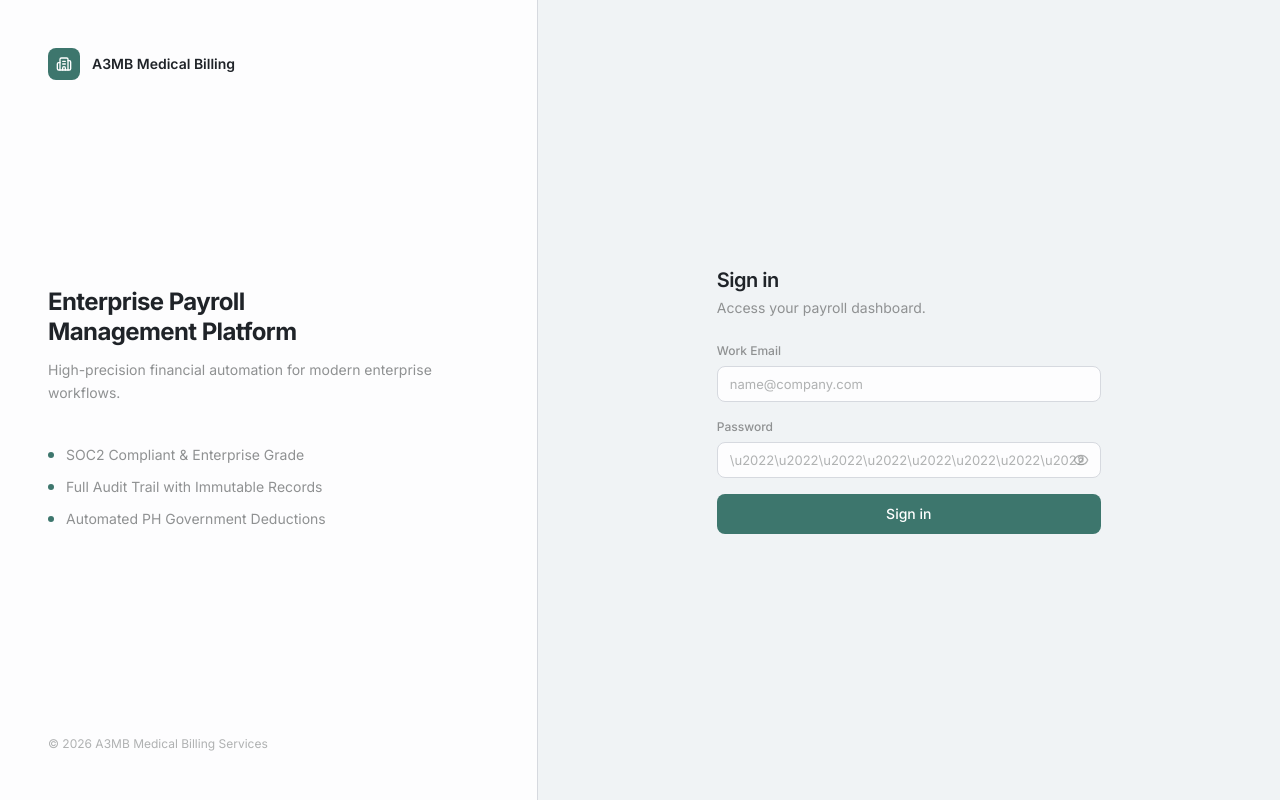
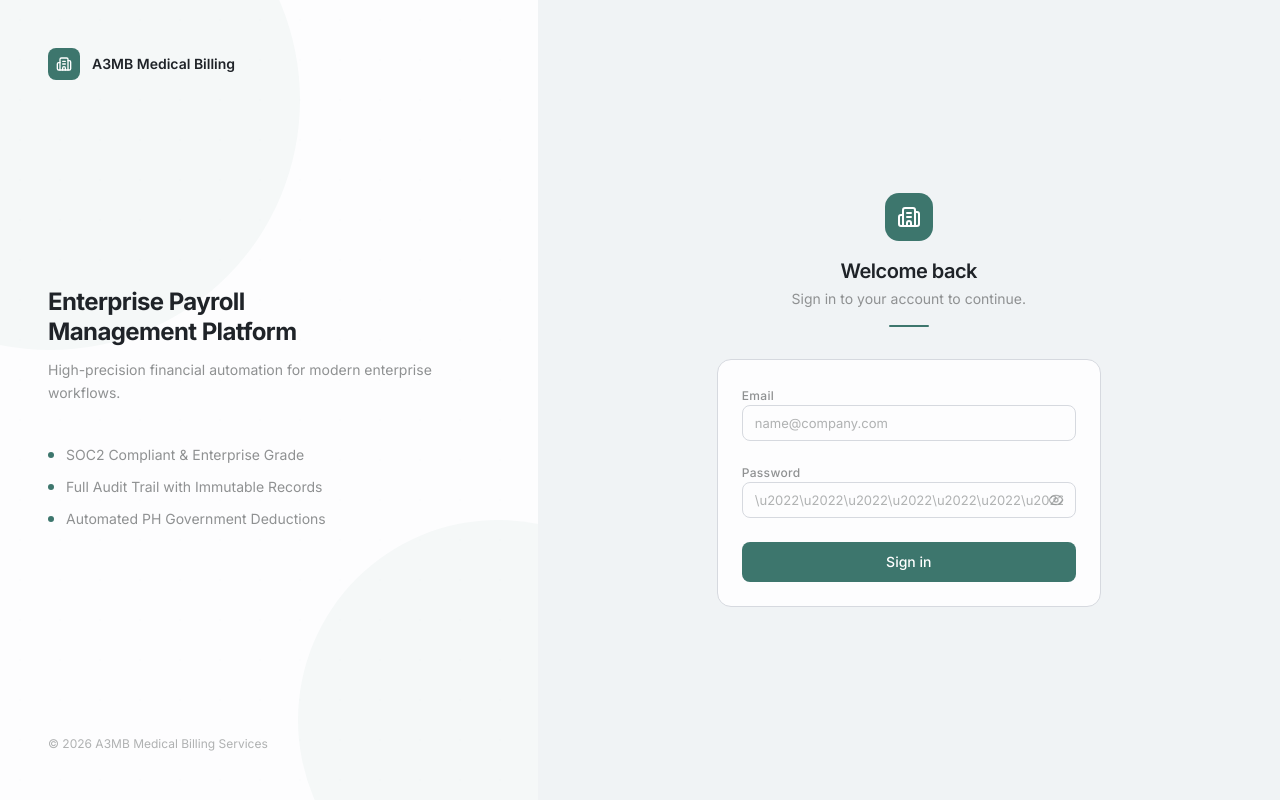
Before and after one commit to Zayt023/Payroll, a Next.js app: page /login in a window 1280 px wide. Built offline with nearby package versions, Linux system fonts and the light colour scheme; no server answers.

Commit message:
Polish login page with subtle pattern, card, focus accent, fade-in

```diff
--- a/src/app/login/page.tsx
+++ b/src/app/login/page.tsx
@@ -12,6 +12,7 @@ function LoginForm() {
   const [password, setPassword] = useState("")
   const [showPassword, setShowPassword] = useState(false)
   const [loading, setLoading] = useState(false)
+  const [focused, setFocused] = useState<"email" | "password" | null>(null)
 
   useEffect(() => {
     if (searchParams.get("error") === "CredentialsSignin") toast.error("Invalid credentials")
@@ -31,28 +32,36 @@ function LoginForm() {
   }
 
   return (
-    <form onSubmit={handleSubmit} className="space-y-4">
-      <div className="form-group">
-        <label htmlFor="email">Work Email</label>
-        <input id="email" name="email" type="email" value={email} onChange={(e) => setEmail(e.target.value)}
-          placeholder="name@company.com" required autoComplete="email" className="input" />
-      </div>
-
-      <div className="form-group">
-        <label htmlFor="password">Password</label>
+    <form onSubmit={handleSubmit} className="space-y-5">
+      <div className="space-y-1.5">
+        <label htmlFor="email" className="text-xs font-medium tracking-wide" style={{ color: "var(--text-secondary)" }}>Email</label>
         <div className="relative">
-          <input id="password" name="password" type={showPassword ? "text" : "password"} value={password} onChange={(e) => setPassword(e.target.value)}
-            placeholder="\u2022\u2022\u2022\u2022\u2022\u2022\u2022\u2022" required autoComplete="current-password" className="input pr-10" />
-          <button type="button" onClick={() => setShowPassword(!showPassword)}
-            className="absolute right-3 top-1/2 -translate-y-1/2 text-muted">
-            {showPassword ? <EyeOff className="h-4 w-4" /> : <Eye className="h-4 w-4" />}
-          </button>
+          <input id="email" name="email" type="email" value={email} onChange={(e) => setEmail(e.target.value)}
+            onFocus={() => setFocused("email")} onBlur={() => setFocused(null)}
+            placeholder="name@company.com" required autoComplete="email" className="input h-10" />
+          <div className="absolute bottom-0 left-2 right-2 h-[2px] rounded-full transition-all duration-200"
+            style={{ background: focused === "email" ? "#3d766d" : "transparent", opacity: focused === "email" ? 1 : 0 }} />
         </div>
       </div>
 
-      <button type="submit" disabled={loading} className="btn btn-primary btn-lg w-full justify-center text-sm">
-        {loading && <Loader2 className="h-4 w-4 animate-spin" />}
-        Sign in
+      <div className="space-y-1.5">
+        <label htmlFor="password" className="text-xs font-medium tracking-wide" style={{ color: "var(--text-secondary)" }}>Password</label>
+        <div className="relative">
+          <input id="password" name="password" type={showPassword ? "text" : "password"} value={password} onChange={(e) => setPassword(e.target.value)}
+            onFocus={() => setFocused("password")} onBlur={() => setFocused(null)}
+            placeholder="\u2022\u2022\u2022\u2022\u2022\u2022\u2022\u2022" required autoComplete="current-password" className="input h-10 pr-10" />
+          <button type="button" onClick={() => setShowPassword(!showPassword)}
+            className="absolute right-3 top-1/2 -translate-y-1/2" style={{ color: "var(--text-muted)" }}>
+            {showPassword ? <EyeOff className="h-4 w-4" /> : <Eye className="h-4 w-4" />}
+          </button>
+          <div className="absolute bottom-0 left-2 right-2 h-[2px] rounded-full transition-all duration-200"
+            style={{ background: focused === "password" ? "#3d766d" : "transparent", opacity: focused === "password" ? 1 : 0 }} />
+        </div>
+      </div>
+
+      <button type="submit" disabled={loading}
+        className="btn btn-primary btn-lg w-full justify-center text-sm h-10 mt-1">
+        {loading ? <Loader2 className="h-4 w-4 animate-spin" /> : "Sign in"}
       </button>
     </form>
   )
@@ -61,48 +70,61 @@ function LoginForm() {
 export default function LoginPage() {
   return (
     <div className="flex min-h-screen">
-      <div className="hidden lg:flex flex-col w-[42%] p-12 surface-base border-r border-default">
-        <div className="flex items-center gap-3">
+      <div className="hidden lg:flex flex-col relative w-[42%] p-12 overflow-hidden" style={{ background: "var(--surface-base)" }}>
+        <div className="absolute inset-0 opacity-[0.04]" style={{
+          backgroundImage: "radial-gradient(circle at 20px 20px, var(--border-default) 1px, transparent 0)",
+          backgroundSize: "40px 40px"
+        }} />
+        <div className="absolute top-0 left-0 w-[500px] h-[500px] rounded-full opacity-[0.04]" style={{ background: "#3d766d", transform: "translate(-40%, -30%)" }} />
+        <div className="absolute bottom-0 right-0 w-[400px] h-[400px] rounded-full opacity-[0.04]" style={{ background: "#3d766d", transform: "translate(40%, 30%)" }} />
+
+        <div className="relative z-10 flex items-center gap-3">
           <div className="flex h-8 w-8 items-center justify-center rounded-md" style={{ background: "#3d766d", color: "#fff" }}>
             <Building2 className="h-4 w-4" />
           </div>
-          <span className="text-sm font-semibold text-primary">A3MB Medical Billing</span>
+          <span className="text-sm font-semibold" style={{ color: "var(--text-primary)" }}>A3MB Medical Billing</span>
         </div>
-        <div className="flex-1 flex flex-col justify-center max-w-sm">
-          <h1 className="text-2xl font-bold text-primary tracking-tight leading-tight">
+        <div className="relative z-10 flex-1 flex flex-col justify-center max-w-sm">
+          <h1 className="text-2xl font-bold tracking-tight leading-tight" style={{ color: "var(--text-primary)" }}>
             Enterprise Payroll<br />Management Platform
           </h1>
-          <p className="text-sm text-secondary mt-3 leading-relaxed">
+          <p className="text-sm mt-3 leading-relaxed" style={{ color: "var(--text-secondary)" }}>
             High-precision financial automation for modern enterprise workflows.
           </p>
           <div className="mt-10 space-y-3">
-            <div className="flex items-center gap-3 text-sm text-secondary">
-              <div className="w-1.5 h-1.5 rounded-full" style={{ background: "#3d766d" }} />
+            <div className="flex items-center gap-3 text-sm" style={{ color: "var(--text-secondary)" }}>
+              <div className="w-1.5 h-1.5 rounded-full shrink-0" style={{ background: "#3d766d" }} />
               SOC2 Compliant &amp; Enterprise Grade
             </div>
-            <div className="flex items-center gap-3 text-sm text-secondary">
-              <div className="w-1.5 h-1.5 rounded-full" style={{ background: "#3d766d" }} />
+            <div className="flex items-center gap-3 text-sm" style={{ color: "var(--text-secondary)" }}>
+              <div className="w-1.5 h-1.5 rounded-full shrink-0" style={{ background: "#3d766d" }} />
               Full Audit Trail with Immutable Records
             </div>
-            <div className="flex items-center gap-3 text-sm text-secondary">
-              <div className="w-1.5 h-1.5 rounded-full" style={{ background: "#3d766d" }} />
+            <div className="flex items-center gap-3 text-sm" style={{ color: "var(--text-secondary)" }}>
+              <div className="w-1.5 h-1.5 rounded-full shrink-0" style={{ background: "#3d766d" }} />
               Automated PH Government Deductions
             </div>
           </div>
         </div>
-        <p className="text-xs text-muted">&copy; 2026 A3MB Medical Billing Services</p>
+        <p className="relative z-10 text-xs" style={{ color: "var(--text-muted)" }}>&copy; 2026 A3MB Medical Billing Services</p>
       </div>
 
-      <div className="flex-1 flex flex-col justify-center items-center p-6 lg:p-12">
-        <div className="w-full max-w-sm space-y-6">
-          <div>
-            <h2 className="text-xl font-semibold text-primary tracking-tight">Sign in</h2>
-            <p className="text-sm text-secondary mt-1">Access your payroll dashboard.</p>
+      <div className="flex-1 flex flex-col justify-center items-center p-6 lg:p-12" style={{ background: "var(--surface-sunken)" }}>
+        <div className="w-full max-w-sm animate-in fade-in duration-500">
+          <div className="text-center mb-8">
+            <div className="inline-flex h-12 w-12 items-center justify-center rounded-xl mb-4" style={{ background: "#3d766d", color: "#fff" }}>
+              <Building2 className="h-6 w-6" />
+            </div>
+            <h2 className="text-xl font-semibold tracking-tight" style={{ color: "var(--text-primary)" }}>Welcome back</h2>
+            <p className="text-sm mt-1" style={{ color: "var(--text-secondary)" }}>Sign in to your account to continue.</p>
+            <div className="mx-auto mt-4 w-10 h-0.5 rounded-full" style={{ background: "#3d766d" }} />
           </div>
 
-          <Suspense fallback={null}>
-            <LoginForm />
-          </Suspense>
+          <div className="rounded-xl p-6" style={{ background: "var(--surface-base)", border: "1px solid var(--border-default)" }}>
+            <Suspense fallback={null}>
+              <LoginForm />
+            </Suspense>
+          </div>
         </div>
       </div>
     </div>
```
